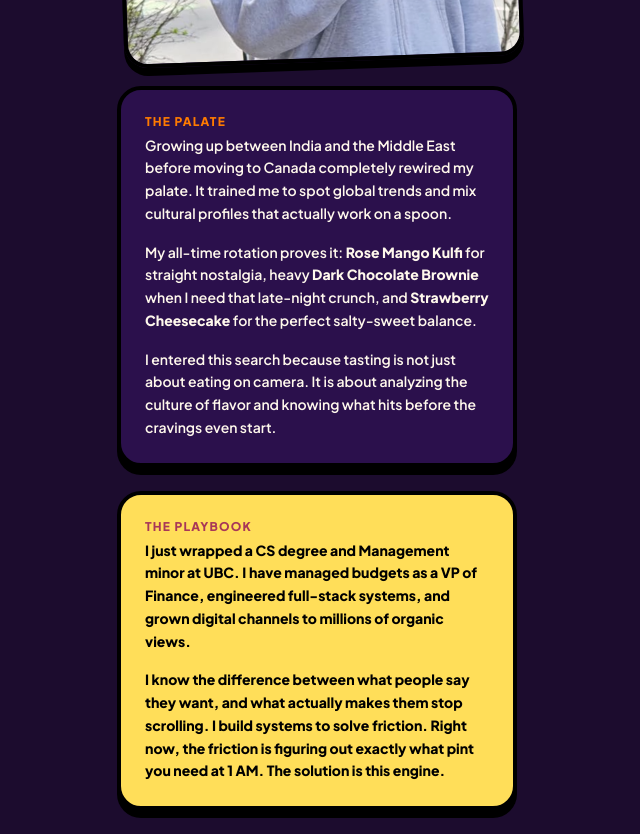
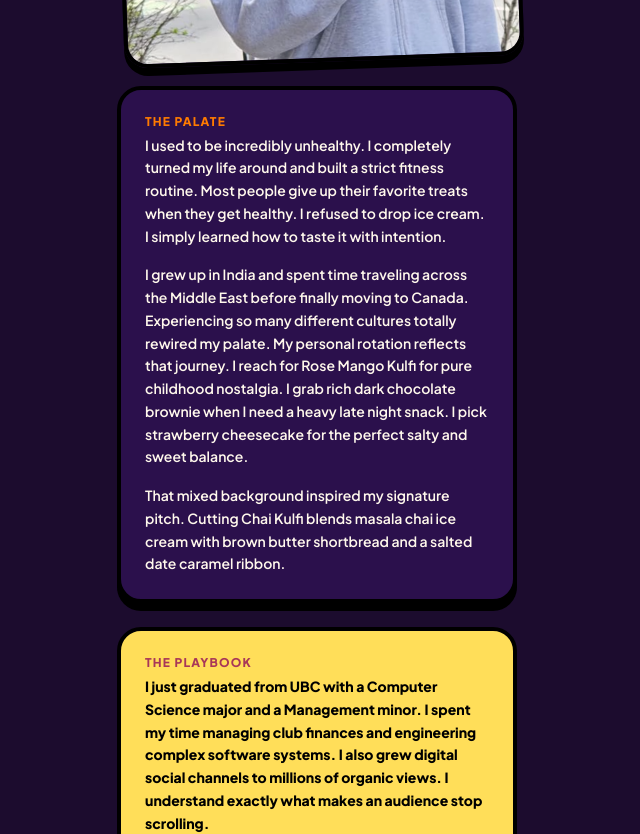
Before and after one commit to Aaditya-Golash/Ice-Cream-tester, a Next.js app: page /about in a window 1280 px wide. Shown: the part 680-1514 px from the top of the page, without its empty margins (323-963 px from the left). Built offline with nearby package versions, Linux system fonts and the light colour scheme; no server answers; a web font is replaced by a local one.

Commit message:
Revise content in about page for improved clarity
Updated text content for clarity and flow in the about page.

```diff
--- a/app/about/page.tsx
+++ b/app/about/page.tsx
@@ -33,28 +33,28 @@ export default function AboutPage() {
             />
           </div>
 
-          {/* BOX 1: The Palate & Story */}
+          {/* BOX 1: The Story & The Palate */}
           <div className="bg-[#2b104c] border-4 border-black rounded-3xl p-6 shadow-[0_8px_0px_#000] space-y-4 text-sm font-medium leading-relaxed text-[#fff8ec]">
             <p className="text-xs font-black tracking-widest uppercase text-[#ff7b00] mb-1">The Palate</p>
             <p>
-              Growing up between India and the Middle East before moving to Canada completely rewired my palate. It trained me to spot global trends and mix cultural profiles that actually work on a spoon.
+              I used to be incredibly unhealthy. I completely turned my life around and built a strict fitness routine. Most people give up their favorite treats when they get healthy. I refused to drop ice cream. I simply learned how to taste it with intention.
             </p>
             <p>
-              My all-time rotation proves it: <strong>Rose Mango Kulfi</strong> for straight nostalgia, heavy <strong>Dark Chocolate Brownie</strong> when I need that late-night crunch, and <strong>Strawberry Cheesecake</strong> for the perfect salty-sweet balance.
+              I grew up in India and spent time traveling across the Middle East before finally moving to Canada. Experiencing so many different cultures totally rewired my palate. My personal rotation reflects that journey. I reach for Rose Mango Kulfi for pure childhood nostalgia. I grab rich dark chocolate brownie when I need a heavy late night snack. I pick strawberry cheesecake for the perfect salty and sweet balance.
             </p>
             <p>
-              I entered this search because tasting is not just about eating on camera. It is about analyzing the culture of flavor and knowing what hits before the cravings even start.
+              That mixed background inspired my signature pitch. Cutting Chai Kulfi blends masala chai ice cream with brown butter shortbread and a salted date caramel ribbon.
             </p>
           </div>
 
-          {/* BOX 2: The Systems & Culture */}
+          {/* BOX 2: The Systems & The Pitch */}
           <div className="bg-[#ffde59] text-black border-4 border-black rounded-3xl p-6 shadow-[0_8px_0px_#000] space-y-4 text-sm font-bold leading-relaxed">
             <p className="text-xs font-black tracking-widest uppercase text-[#a83758] mb-1">The Playbook</p>
             <p>
-              I just wrapped a CS degree and Management minor at UBC. I have managed budgets as a VP of Finance, engineered full-stack systems, and grown digital channels to millions of organic views.
+              I just graduated from UBC with a Computer Science major and a Management minor. I spent my time managing club finances and engineering complex software systems. I also grew digital social channels to millions of organic views. I understand exactly what makes an audience stop scrolling.
             </p>
             <p>
-              I know the difference between what people say they want, and what actually makes them stop scrolling. I build systems to solve friction. Right now, the friction is figuring out exactly what pint you need at 1 AM. The solution is this engine.
+              I build systems to remove friction from daily life. Right now the biggest friction is deciding exactly what pint you crave at midnight. I built this match engine to solve that problem. Tasting is about analyzing the culture of flavor and spotting trends before they peak.
             </p>
           </div>
 
```
